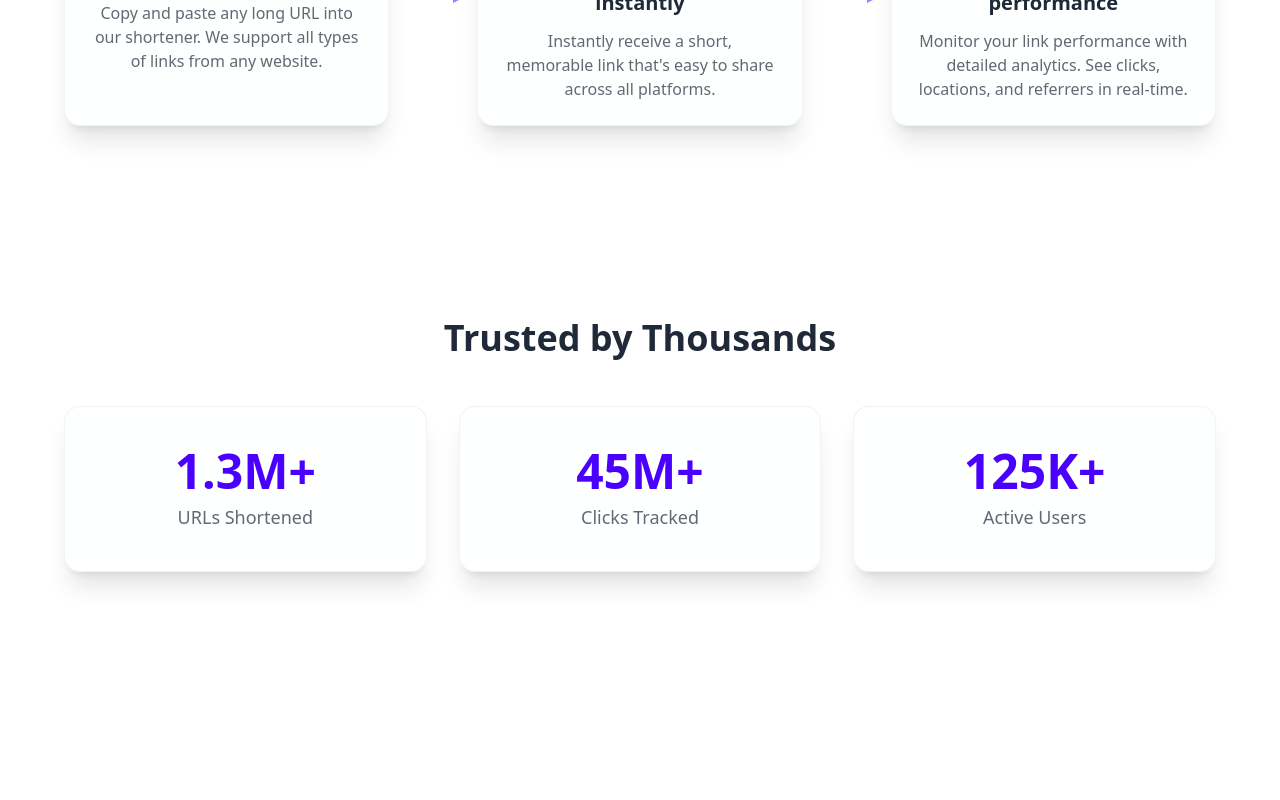
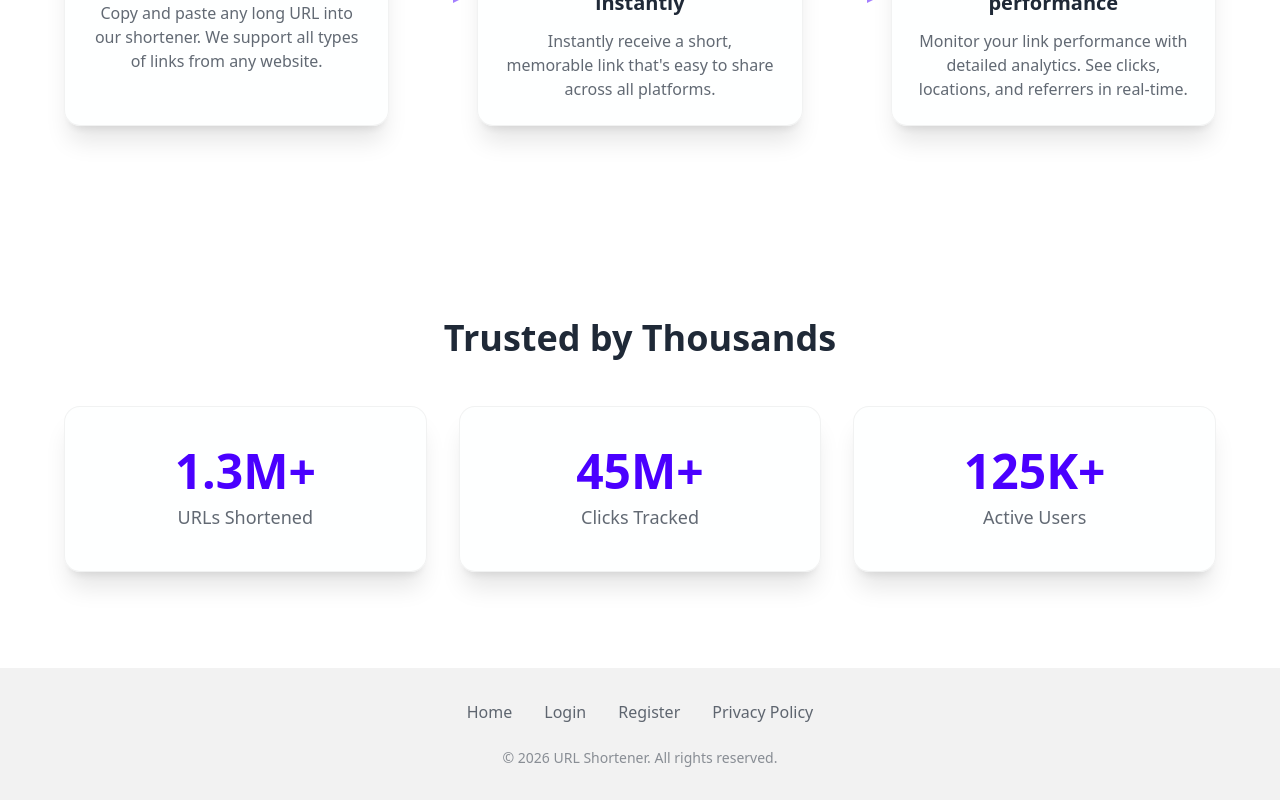
Before and after one commit to yetone/mirdb, a React (Vite) app in the folder frontend/: page / in a window 1280 px wide. Shown: the part 1634-2434 px from the top of the page. Before the commit the page ends 2302 px from the top, so only its background shows below. Built offline with nearby package versions, Linux system fonts and the light colour scheme.

Commit message:
feat(homepage): integrate FooterSection into Home page
Adds FooterSection to the main Home page component, completing
the footer navigation links integration for the homepage.

```diff
--- a/frontend/src/pages/Home.tsx
+++ b/frontend/src/pages/Home.tsx
@@ -1,5 +1,5 @@
 import { Link } from 'react-router-dom'
-import { HeroSection, FeaturesSection, HowItWorksSection, StatsSection } from '../components/homepage'
+import { HeroSection, FeaturesSection, HowItWorksSection, StatsSection, FooterSection } from '../components/homepage'
 import { BackgroundEffect } from '../components/BackgroundEffect'
 import { FuturisticButton } from '../components/FuturisticButton'
 
@@ -29,6 +29,7 @@ export function Home() {
       <FeaturesSection />
       <HowItWorksSection />
       <StatsSection />
+      <FooterSection />
     </main>
   )
 }
```
